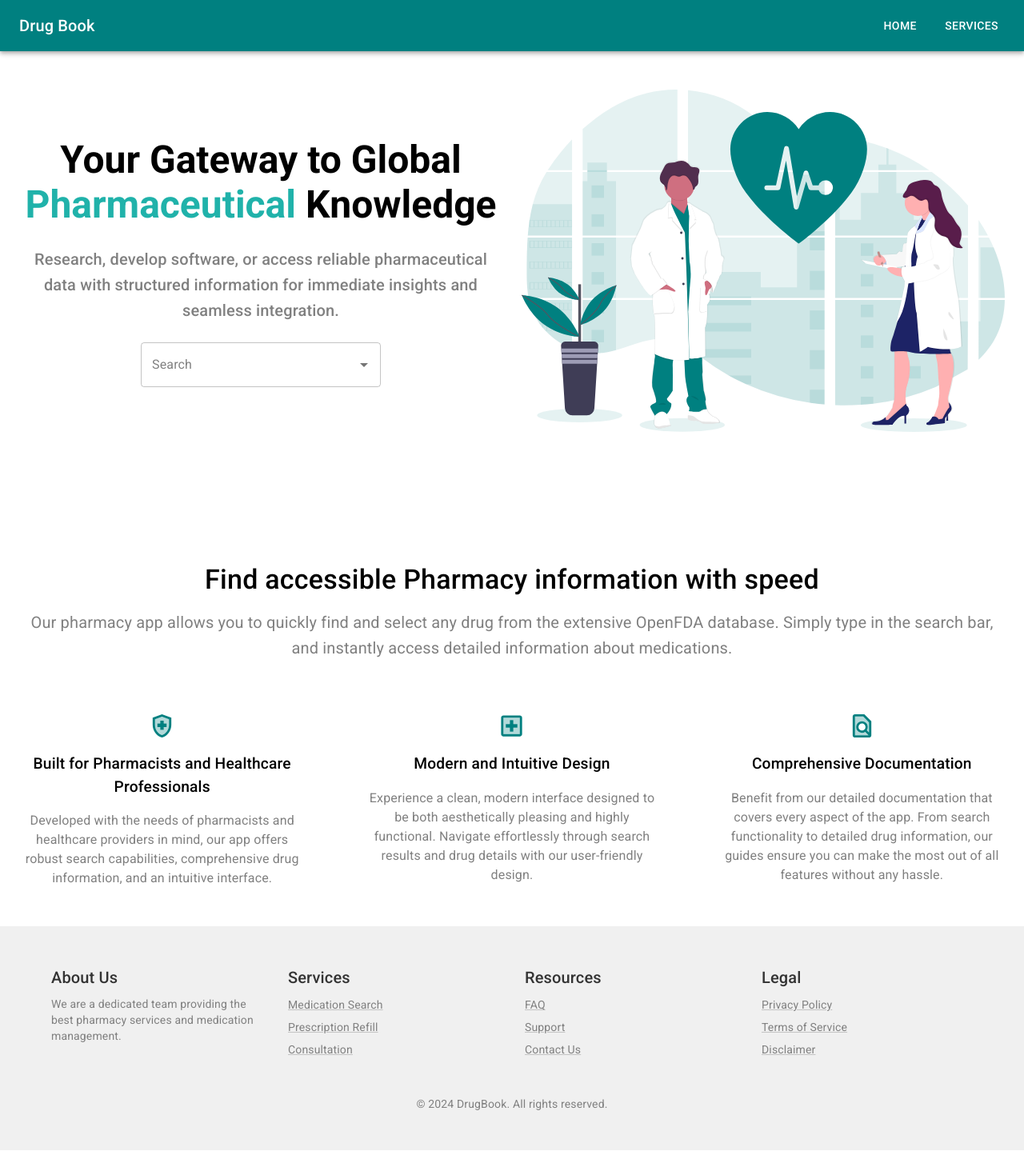
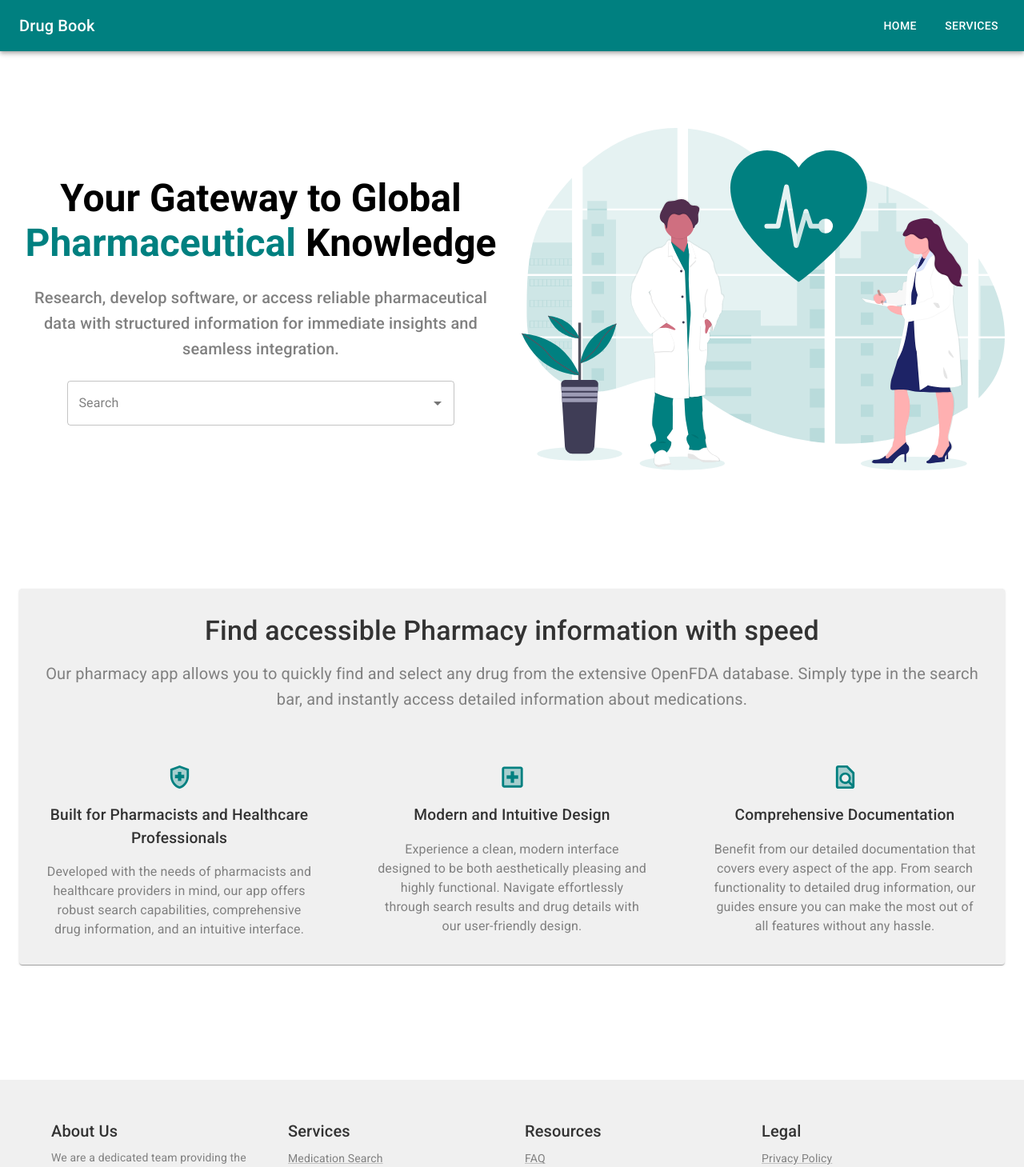
Before and after one commit to beMimg/drugbook, a React (Create React App) app: page / in a window 1280 px wide. Shown: the top 1459 px of the page at 80% size. Before the commit the page ends 1438 px from the top, so only its background shows below. Built offline with nearby package versions, Linux system fonts and the light colour scheme.

Commit message:
ui improvement

```diff
--- a/src/components/Dashboard/Hero.tsx
+++ b/src/components/Dashboard/Hero.tsx
@@ -2,9 +2,11 @@ import { Box, Grid, Typography, useMediaQuery, useTheme } from "@mui/material";
 import SearchBar from "./SearchBar";
 import medicineSvg from "../../assets/images/medicine.svg";
 
-const Hero = () => {
-  const theme = useTheme();
-  const isMdAndUp = useMediaQuery(theme.breakpoints.up("md"));
+interface HeroProps {
+  isMdAndUp: Boolean;
+}
+
+const Hero = ({ isMdAndUp }: HeroProps) => {
   return (
     <Grid
       container
@@ -12,6 +14,7 @@ const Hero = () => {
       direction={isMdAndUp ? "row" : "column"}
       alignItems={"center"}
       flexGrow={1}
+      py={6}
     >
       <Grid item md={6}>
         <Box
@@ -27,9 +30,14 @@ const Hero = () => {
             textAlign={"center"}
           >
             Your Gateway to Global{" "}
-            <span style={{ color: theme.palette.secondary.main }}>
+            <Typography
+              component="span"
+              variant={isMdAndUp ? "h3" : "h4"}
+              fontWeight={"bold"}
+              color={"primary.main"}
+            >
               Pharmaceutical
-            </span>{" "}
+            </Typography>{" "}
             Knowledge
           </Typography>
           <Typography
--- /dev/null
+++ b/src/components/Dashboard/InfoSection.tsx
@@ -0,0 +1,69 @@
+import { Box, Paper, Typography, Grid } from "@mui/material";
+import Card from "./Card";
+import HealthAndSafetyTwoToneIcon from "@mui/icons-material/HealthAndSafetyTwoTone";
+import LocalHospitalTwoToneIcon from "@mui/icons-material/LocalHospitalTwoTone";
+import FindInPageTwoToneIcon from "@mui/icons-material/FindInPageTwoTone";
+
+const cardContent = [
+  {
+    icon: HealthAndSafetyTwoToneIcon,
+    title: "Built for Pharmacists and Healthcare Professionals",
+    description:
+      "Developed with the needs of pharmacists and healthcare providers in mind, our app offers robust search capabilities, comprehensive drug information, and an intuitive interface. ",
+  },
+  {
+    icon: LocalHospitalTwoToneIcon,
+    title: "Modern and Intuitive Design",
+    description:
+      "Experience a clean, modern interface designed to be both aesthetically pleasing and highly functional. Navigate effortlessly through search results and drug details with our user-friendly design.",
+  },
+  {
+    icon: FindInPageTwoToneIcon,
+    title: "Comprehensive Documentation",
+    description:
+      "Benefit from our detailed documentation that covers every aspect of the app. From search functionality to detailed drug information, our guides ensure you can make the most out of all features without any hassle.",
+  },
+];
+interface InfoSectionProps {
+  isMdAndUp: Boolean;
+}
+
+const InfoSection = ({ isMdAndUp }: InfoSectionProps) => {
+  return (
+    <Box
+      display={"flex"}
+      flexDirection={"column"}
+      alignItems={"center"}
+      gap={8}
+      p={4}
+      component={Paper}
+    >
+      <Box display={"flex"} flexDirection={"column"} gap={2}>
+        <Typography variant="h4" fontWeight={500} textAlign={"center"}>
+          Find accessible Pharmacy information with speed
+        </Typography>
+        <Typography
+          fontWeight={"400"}
+          variant="h6"
+          color={"text.secondary"}
+          textAlign={"center"}
+        >
+          Our pharmacy app allows you to quickly find and select any drug from
+          the extensive OpenFDA database. Simply type in the search bar, and
+          instantly access detailed information about medications.
+        </Typography>
+      </Box>
+      <Grid container spacing={10} direction={isMdAndUp ? "row" : "column"}>
+        {cardContent.map((card) => (
+          <Card
+            icon={card.icon}
+            title={card.title}
+            description={card.description}
+          />
+        ))}
+      </Grid>
+    </Box>
+  );
+};
+
+export default InfoSection;
--- a/src/components/Dashboard/SearchBar.tsx
+++ b/src/components/Dashboard/SearchBar.tsx
@@ -56,7 +56,7 @@ const SearchBar = () => {
       options={options}
       onChange={handleOptionChange}
       onInputChange={handleInputChange}
-      sx={{ width: "300px" }}
+      sx={{ width: "80%" }}
       loading={loading}
       renderInput={(params) => (
         <TextField
--- a/src/components/Footer/Footer.tsx
+++ b/src/components/Footer/Footer.tsx
@@ -8,6 +8,7 @@ const Footer: React.FC = () => {
       sx={{
         backgroundColor: "background.paper",
         padding: (theme) => theme.spacing(6, 0),
+        marginTop: 12,
       }}
     >
       <Container maxWidth="lg">
--- a/src/pages/Dashboard.tsx
+++ b/src/pages/Dashboard.tsx
@@ -1,71 +1,16 @@
-import { Box, Grid, Typography, useMediaQuery, useTheme } from "@mui/material";
+import { Box, useMediaQuery, useTheme } from "@mui/material";
 import Hero from "../components/Dashboard/Hero";
-import Card from "../components/Dashboard/Card";
-import HealthAndSafetyTwoToneIcon from "@mui/icons-material/HealthAndSafetyTwoTone";
-import LocalHospitalTwoToneIcon from "@mui/icons-material/LocalHospitalTwoTone";
-import FindInPageTwoToneIcon from "@mui/icons-material/FindInPageTwoTone";
-
-const cardContent = [
-  {
-    icon: HealthAndSafetyTwoToneIcon,
-    title: "Built for Pharmacists and Healthcare Professionals",
-    description:
-      "Developed with the needs of pharmacists and healthcare providers in mind, our app offers robust search capabilities, comprehensive drug information, and an intuitive interface. ",
-  },
-  {
-    icon: LocalHospitalTwoToneIcon,
-    title: "Modern and Intuitive Design",
-    description:
-      "Experience a clean, modern interface designed to be both aesthetically pleasing and highly functional. Navigate effortlessly through search results and drug details with our user-friendly design.",
-  },
-  {
-    icon: FindInPageTwoToneIcon,
-    title: "Comprehensive Documentation",
-    description:
-      "Benefit from our detailed documentation that covers every aspect of the app. From search functionality to detailed drug information, our guides ensure you can make the most out of all features without any hassle.",
-  },
-];
+import InfoSection from "../components/Dashboard/InfoSection";
 
 const Dashboard = () => {
   const theme = useTheme();
   const isMdAndUp = useMediaQuery(theme.breakpoints.up("md"));
 
   return (
-    <>
-      <Hero />
-      <Box
-        marginTop={20}
-        display={"flex"}
-        flexDirection={"column"}
-        alignItems={"center"}
-        gap={8}
-      >
-        <Box display={"flex"} flexDirection={"column"} gap={2}>
-          <Typography variant="h4" fontWeight={500} textAlign={"center"}>
-            Find accessible Pharmacy information with speed
-          </Typography>
-          <Typography
-            fontWeight={"400"}
-            variant="h6"
-            color={"text.secondary"}
-            textAlign={"center"}
-          >
-            Our pharmacy app allows you to quickly find and select any drug from
-            the extensive OpenFDA database. Simply type in the search bar, and
-            instantly access detailed information about medications.
-          </Typography>
-        </Box>
-        <Grid container spacing={10} direction={isMdAndUp ? "row" : "column"}>
-          {cardContent.map((card) => (
-            <Card
-              icon={card.icon}
-              title={card.title}
-              description={card.description}
-            />
-          ))}
-        </Grid>
-      </Box>
-    </>
+    <Box display={"flex"} flexDirection={"column"} gap={12}>
+      <Hero isMdAndUp={isMdAndUp} />
+      <InfoSection isMdAndUp={isMdAndUp} />
+    </Box>
   );
 };
 
```
